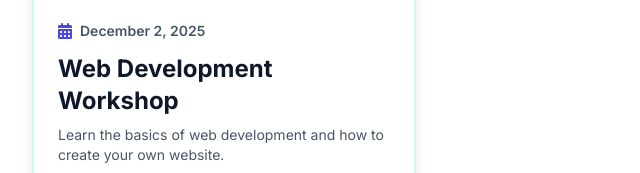
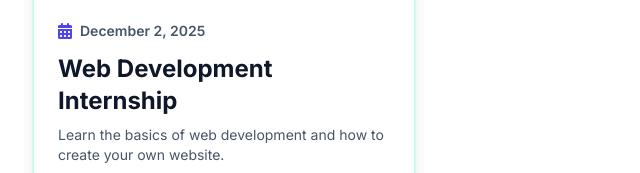
Before and after one commit to dakh524/dakh-landing, a plain HTML site: page index.html in a window 1280 px wide. Shown: the part 4167-4340 px from the top of the page, 0-640 px from the left. Drawn offline with nearby package versions, Linux system fonts and the light colour scheme.

Commit message:
updatenovember

```diff
--- a/index.html
+++ b/index.html
@@ -471,7 +471,7 @@
                                 <i class="fa-solid fa-calendar-days text-brand-600"></i>
                                 <span class="text-sm font-semibold text-slate-600">December 2, 2025</span>
                             </div>
-                            <h3 class="text-xl md:text-2xl font-bold text-slate-900 mb-2 group-hover:text-brand-600 transition-colors">Web Development Workshop</h3>
+                            <h3 class="text-xl md:text-2xl font-bold text-slate-900 mb-2 group-hover:text-brand-600 transition-colors">Web Development Internship</h3>
                             <p class="text-slate-600 text-sm mb-4 line-clamp-2">Learn the basics of web development and how to create your own website.</p>
                             <div class="flex flex-wrap gap-2 mb-4">
                                 <span class="px-2 py-1 bg-green-50 text-green-600 text-xs font-semibold rounded-md">HTML CSS JavaScript</span>
```
